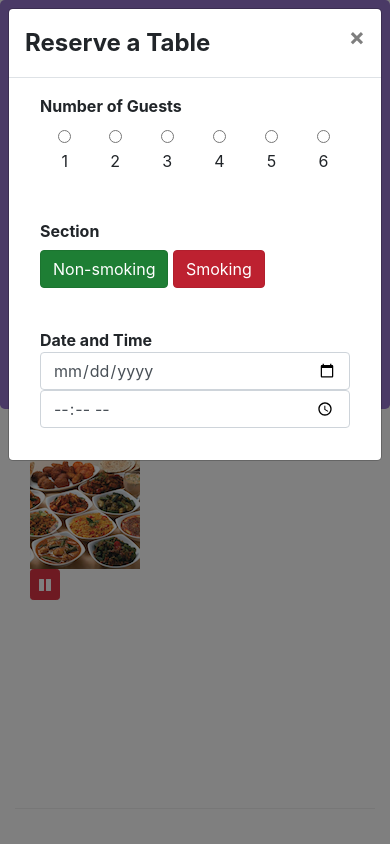
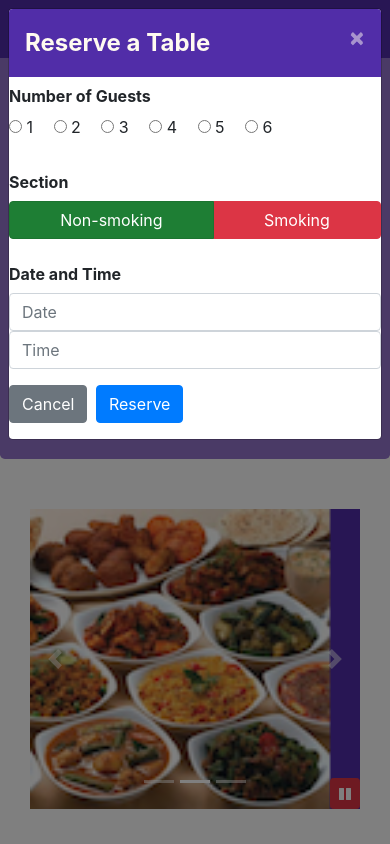
Before and after one commit to Siddhartha994/Bootstrap, a website: page index.html in a window 390 px wide. Both pictures are taken after a click on the link "Reserve Table". Shown: the top 844 px of the page. Drawn offline with nearby package versions, Linux system fonts and the light colour scheme.

Commit message:
assignment 4

```diff
--- a/css/styles.scss
+++ b/css/styles.scss
@@ -3,6 +3,7 @@ $lt-gray: #ddd;
 $background-dark: #512DA8;
 $background-light: #9575CD;
 $background-pale: #D1C4E9;
+
 
 // Height variables
 $carousel-item-height: 300px;
@@ -29,7 +30,7 @@ $carousel-item-height: 300px;
 .jumbotron {
     @include zero-margin(70px,30px);
     background: $background-light ;
-    color:floralwhite;
+
 }
 
 address{
@@ -44,7 +45,7 @@ body{
 }
 
 .navbar-dark {
-     background-color: $background-dark;
+    background-color: $background-dark;
 }
 
 .tab-content {
@@ -74,3 +75,34 @@ body{
     bottom: 0px;
     z-index: 1;
 }
+
+// .modal{
+
+//     .modal-header{
+//         background:$background-dark ;
+//     }
+//     .modal-body{
+//         background:$background-pale;
+//     }
+
+// }
+.modal-content {
+	.modal-header {
+		background:$background-dark;
+		color:floralwhite;
+		border-bottom: none;
+
+		.close {
+			color:floralwhite;
+		}
+	}
+
+	.modal-body {
+		background:$background-pale;
+	}
+
+	.modal-footer {
+		background:$background-light;
+		border-top: none;
+	}
+}
--- a/index.html
+++ b/index.html
@@ -32,7 +32,8 @@
                     <li class="nav-item"><a class="nav-link" href= "./contactus.html" ><span class="fa fa-address-card fa-lg"></span>Contact</a> </li>
                 </ul>
                 <span class="navbar-text">
-                    <a data-toggle="modal" data-target="#loginModal">
+                    <!-- <a data-toggle="modal" data-target="#loginModal"> -->
+                    <a id="loginButton">
                         <span class="fa fa-sign-in"></span>Login
                     </a>
                 </span>
@@ -88,9 +89,7 @@
                 </div>
                 <div class="col-12 col-sm-3 align-content-center" >
 
-                        <a role="button" class="btn btn-warning nav-link btn-block"
-                            data-toggle="modal" data-target="#reserveModal">Reserve Table
-                        </a>
+                    <a id="reserveTableButton"class="btn btn-block nav-link btn-warning">Reserve Table</a>
 
                     <div id="reserveModal" class="modal fade" role="dialog ">
                         <div class="modal-dialog modal-lg " role="content" >
@@ -99,56 +98,48 @@
                                     <h4 class="modal-title"><b>Reserve a Table</b></h4>
                                     <button type="button" class="close" data-dismiss = "modal">&times;</button>
                                 </div>
-                                <div class="modal-body">
-                                    <div class="container-fluid">
-                                        <div class="row">
-                                            <div class="col-12 col-md-2 ">
-                                                <b>Number of Guests </b>
-                                            </div>
-                                            <div class="col-12 col-sm-8">
-                                                <div class="btn-group " data-toggle="buttons">
-                                                    <label class="btn"> <input type="radio" id="1" name="1" value="1" > 1</label>
-                                                    <label class="btn"> <input type="radio" id="2" name="1" value="1" > 2</label>
-                                                    <label class="btn"> <input type="radio" id="3" name="1" value="1" > 3</label>
-                                                    <label class="btn"> <input type="radio" id="4" name="1" value="1" > 4</label>
-                                                    <label class="btn"> <input type="radio" id="5" name="1" value="1" > 5</label>
-                                                    <label class="btn"> <input type="radio" id="6" name="1" value="1" > 6</label>
+                                <form>
+                                    <div class="form-group row">
+                                        <label for="numberofguests" class="col-sm-2 col-form-label"><b>Number of Guests</b></label>
+                                            <div class="col-sm align-self-center">
+                                                <label for="option1" class="mr-3"><input type="radio" name="options" id="option1"> 1</label>
+                                                <label for="option2" class="mr-3"><input type="radio" name="options" id="option2"> 2</label>
+                                                <label for="option3" class="mr-3"><input type="radio" name="options" id="option3"> 3</label>
+                                                <label for="option4" class="mr-3"><input type="radio" name="options" id="option4"> 4</label>
+                                                <label for="option5" class="mr-3"><input type="radio" name="options" id="option5"> 5</label>
+                                                <label for="option6"><input type="radio" name="options" id="option6"> 6</label>
                                             </div>
                                     </div>
-                                        </div>
-                                        <br>
-                                        <div class="form-group ">
-                                            <div class="row">
-                                                <label class="col-md-2 col-form-label"><b>Section</b></label>
 
-                                                <div class="col-12 col-sm-8 align-content-center">
-                                                    <div class="btn-group-toggle" data-toggle="buttons">
+                                    <div class="form-group row">
+                                        <label for="section" class="col-sm-2 col-form-label"><b>Section</b></label>
+                                        <div class="btn-group btn-group-toggle col-12 col-sm-auto" data-toggle="buttons">
                                             <label class="btn btn-success active">
-                                                        <input type="checkbox" name="options" id="option1" checked autocomplete="off"> Non-smoking
+                                                <input type="radio" name="newoptions" id="newoption1" checked="checked">Non-smoking</input>
                                             </label>
-                                                        <label class="btn btn-danger ">
-                                                        <input type="checkbox"name= "options" id="option2" checked autocomplete="off"> Smoking
+                                            <label class="btn btn-danger">
+                                                <input type="radio" name="newoptions" id="newoption2">Smoking</input>
                                             </label>
                                         </div>
                                     </div>
+
+                                    <div class="form-group row">
+                                        <label for="dateandtime" class="col-sm-2 col-form-label"><b>Date and Time</b></label>
+                                        <div class="col-12 col-sm-4 align-self-center">
+                                            <input type="text" name="date" placeholder="Date" id="date" class="form-control">
                                         </div>
-                                        <br>
+                                        <div class="col-12 col-sm-4 align-self-center">
+                                            <input type="text" name="time" placeholder="Time" id="time" class="form-control">
                                         </div>
-                                        <form>
-                                            <div class="form-group row ">
-                                                    <div class="col-12 col-md-2 ">
-                                                        <b>Date and Time</b>
                                     </div>
-                                                    <div class="col-12 col-md-4 ">
-                                                            <input type="date" class="form-control" id="date" name="date" placeholder="Date">
-                                                    </div>
-                                                    <div class="col-12 col-md-4">
-                                                            <input type="time" class="form-control" id="time" name="time" placeholder="Time">
+
+                                    <div class="form-group row">
+                                        <div class="col-12 col-sm-4 offset-sm-2">
+                                            <button class="btn btn-secondary " type="button" data-dismiss="modal">Cancel</button>
+                                            <button class="btn btn-primary ml-1" type="submit">Reserve</button>
                                         </div>
                                     </div>
                                 </form>
-                                    </div>
-                                </div>
                             </div>
                         </div>
                     </div>
@@ -304,7 +295,7 @@
     <script src="node_modules/bootstrap/dist/js/bootstrap.min.js"></script>
     <script>
         $(document).ready(function(){
-            $("#mycarousel").carousel( { interval: 1000 } );
+            $("#mycarousel").carousel( { interval: 2000 } );
             $("#carouselButton").click(function(){
                 if($('#carouselButton').children('span').hasClass('fa-pause')){
                     $("#mycarousel").carousel('pause');
@@ -320,4 +311,14 @@
             });
         });
     </script>
+    <script>
+        $("#reserveTableButton").click(function(){
+            $('#reserveModal').modal('toggle');
+        })
+    </script>
+    <script>
+        $("#loginButton").click(function(){
+            $('#loginModal').modal('toggle');
+        })
+    </script>
 </body>
```
Also changed, not shown: css/styles.css. Lines whose indentation alone changed are shown as unchanged.
